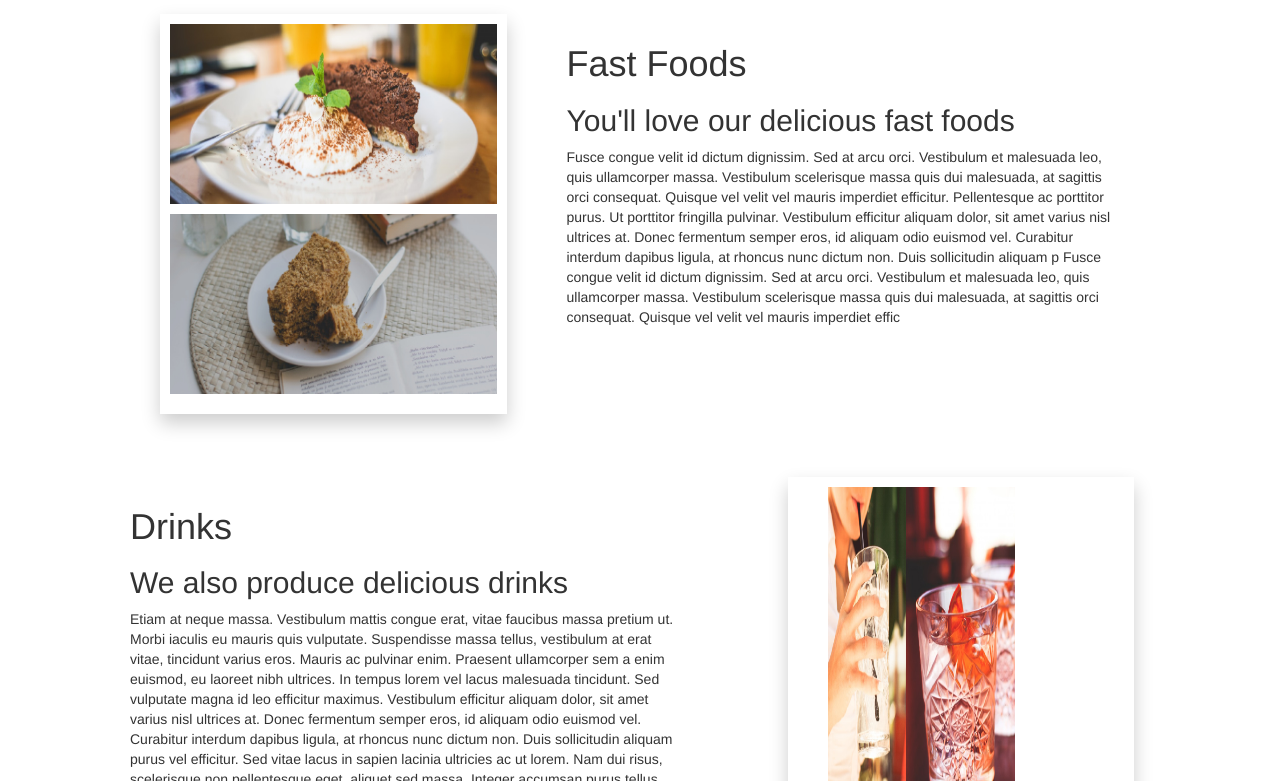
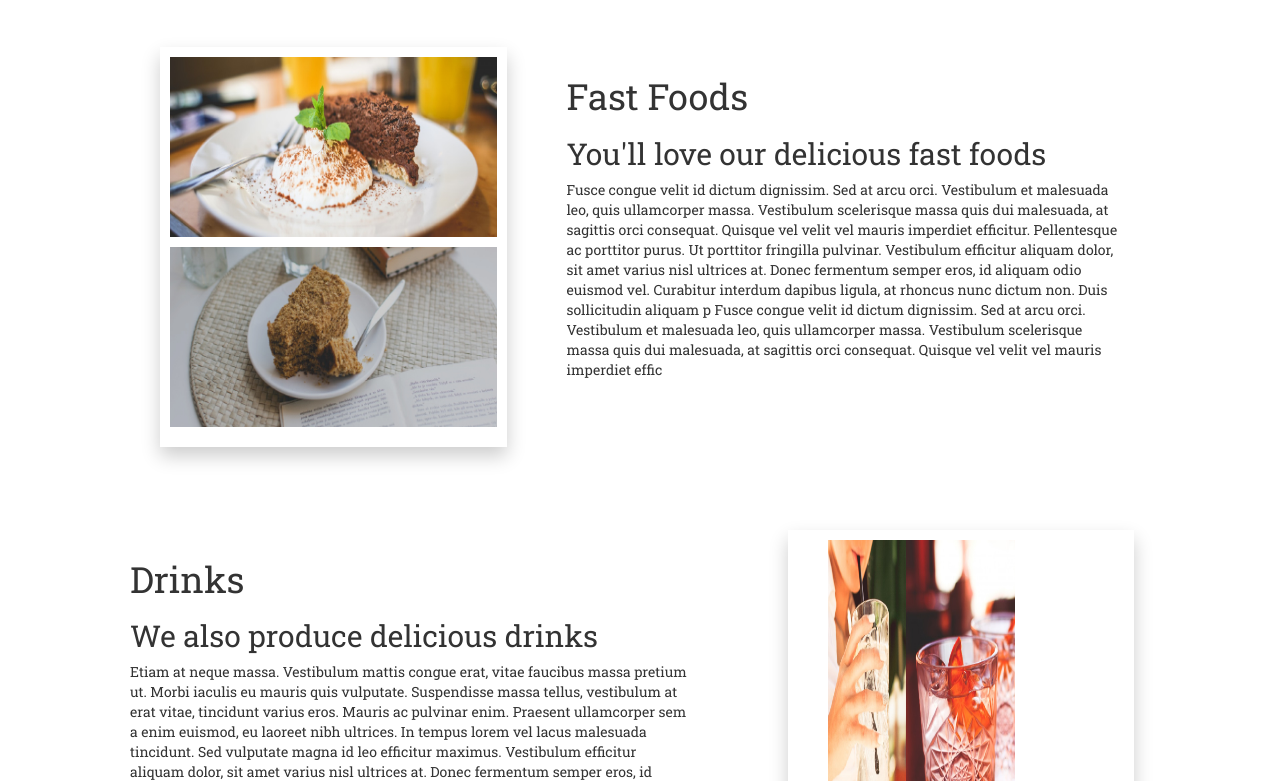
Before and after one commit to Benard18/independent-project, a plain HTML site: page index.html in a window 1280 px wide. Shown: the part 791-1572 px from the top of the page. Drawn offline with nearby package versions, Linux system fonts and the light colour scheme; files whose address does not match are found by name.

Commit message:
add font

```diff
--- a/index.html
+++ b/index.html
@@ -9,10 +9,11 @@
           <link href="css/styles.css" rel="stylesheet" type="text/css">
           <script   src="https://code.jquery.com/jquery-3.3.1.min.js" integrity="sha256-FgpCb/KJQlLNfOu91ta32o/NMZxltwRo8QtmkMRdAu8=" crossorigin="anonymous"></script>
           <script src="js/scripts.js"></script>
+<link href="https://fonts.googleapis.com/css?family=Roboto+Slab" rel="stylesheet">
 <link rel="icon" type="icon/png" href="logoBig.png">
 </head>
 
-<body>
+<body style="font-family: 'Roboto Slab', serif;">
   <div class="jumbotron" id="ww">
 <div id="weddy">
   <div class="hit">
```
